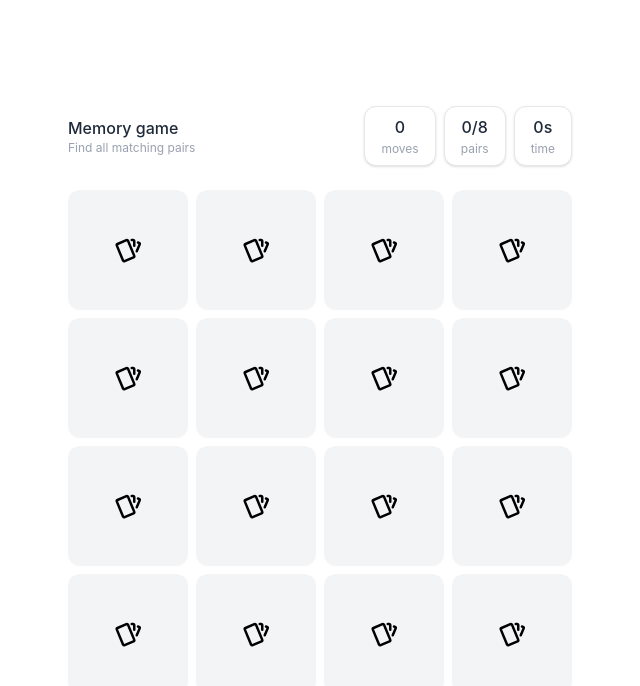
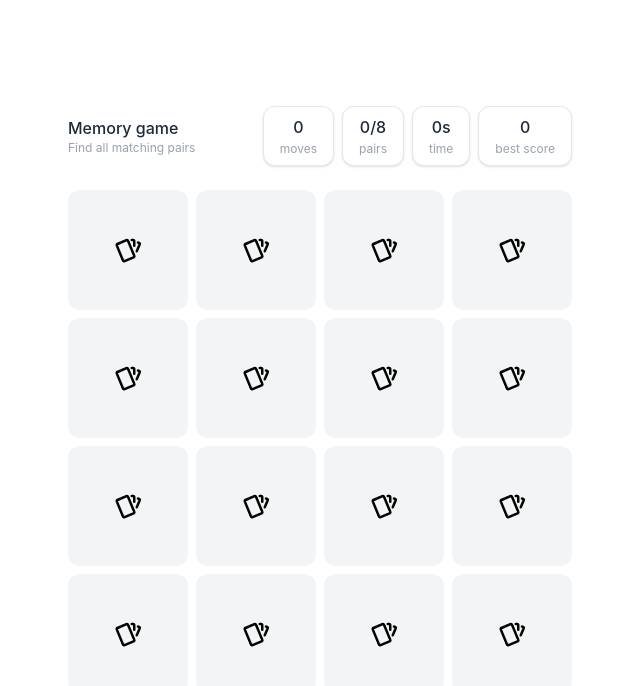
Before and after one commit to Gnomeeee/memory-card-game, a React (Vite) app: page / in a window 1280 px wide. Shown: the top 686 px of the page, without its empty margins (320-960 px from the left). Built offline with nearby package versions, Linux system fonts and the light colour scheme.

Commit message:
Add best score tracking and display in GameStats component

```diff
--- a/src/components/Game.jsx
+++ b/src/components/Game.jsx
@@ -15,13 +15,26 @@ export default function Game() {
   const [time, setTime] = useState(0);
   const [moved, setMoved] = useState(0);
   const [started, setStarted] = useState(false);
+  const [bestScore, setBestScore] = useState(() => {
+    const storeBestScore = localStorage.getItem("bestScore");
+    return storeBestScore ? Number(storeBestScore) : null;
+  });
+
+  useEffect(() => {
+    const isFinished = matched.length === cards.length / 2 && cards.length > 0;
+    if (!isFinished) return;
+
+    if (bestScore === null || moved < bestScore) {
+      setBestScore(moved);
+      localStorage.setItem("bestScore", moved);
+    }
+  }, [matched]);
 
   useEffect(() => {
     if (!started || matched.length === cards.length / 2) return;
     const timer = setTimeout(() => {
       setTime((prev) => prev + 1);
     }, 1000);
-
     return () => clearTimeout(timer);
   }, [time, started, matched]);
 
@@ -70,6 +83,7 @@ export default function Game() {
         moves={moved}
         pairs={`${matched.length}/${cards.length / 2}`}
         time={time}
+        bestScore={bestScore}
       />
 
       {matched.length === cards.length / 2 && cards.length > 0 && (
--- a/src/components/GameStats.jsx
+++ b/src/components/GameStats.jsx
@@ -1,4 +1,4 @@
-export default function GameStats({ moves, pairs, time }) {
+export default function GameStats({ moves, pairs, time, bestScore }) {
   return (
     <div className="flex justify-between items-center mb-6">
       <div>
@@ -19,6 +19,14 @@ export default function GameStats({ moves, pairs, time }) {
           <p className="text-base font-medium text-gray-800">{time}s</p>
           <p className="text-xs text-gray-400 mt-0.5">time</p>
         </div>
+        <div className="bg-white border border-gray-200 px-4 py-2 rounded-xl text-center min-w-14 shadow-sm">
+          {bestScore !== null ? (
+            <p className="text-base font-medium text-gray-800">{bestScore}</p>
+          ) : (
+            <p className="text-base font-medium text-gray-800">0</p>
+          )}
+          <p className="text-xs text-gray-400 mt-0.5">best score</p>
+        </div>
       </div>
     </div>
   );
```
